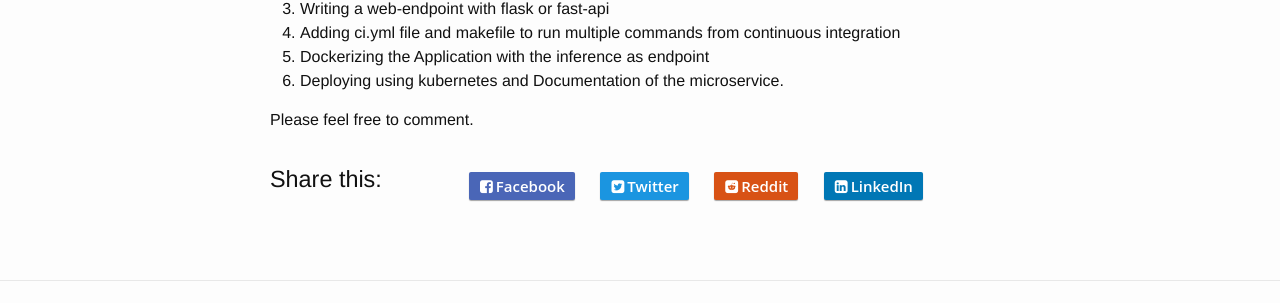
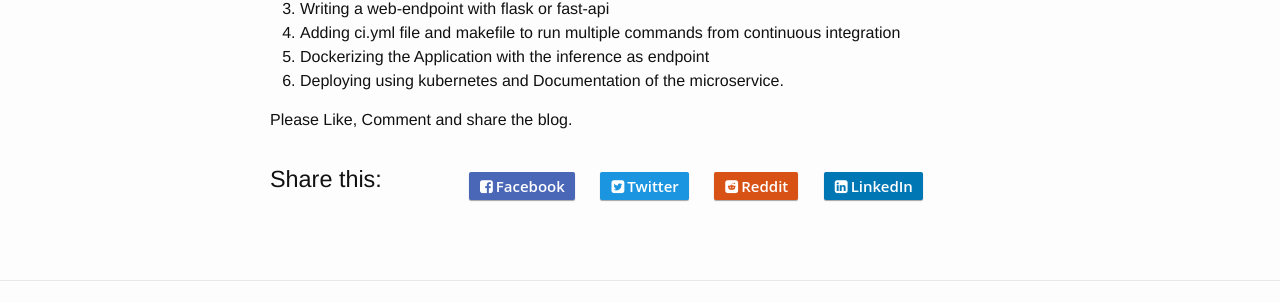
Before and after one commit to AbinavRavi/AbinavRavi.github.io, a Jekyll site: the page built from _posts/2022-01-01-Roadmap-begins.markdown, in a window 1280 px wide. Shown: the part 916-1219 px from the top of the page. Built offline with Jekyll 4.4.1, drawn with Linux system fonts in a browser that asks for light colours; nearby versions of some CDN libraries; comment, search, counter and statistics services are not loaded.

Commit message:
finish roadmap

```diff
--- a/_posts/2022-01-01-Roadmap-begins.markdown
+++ b/_posts/2022-01-01-Roadmap-begins.markdown
@@ -21,4 +21,4 @@ The post will be starting from
 5. Dockerizing the Application with the inference as endpoint
 6. Deploying using kubernetes and Documentation of the microservice.
 
-Please feel free to comment.
+Please Like, Comment and  share the blog.
```
